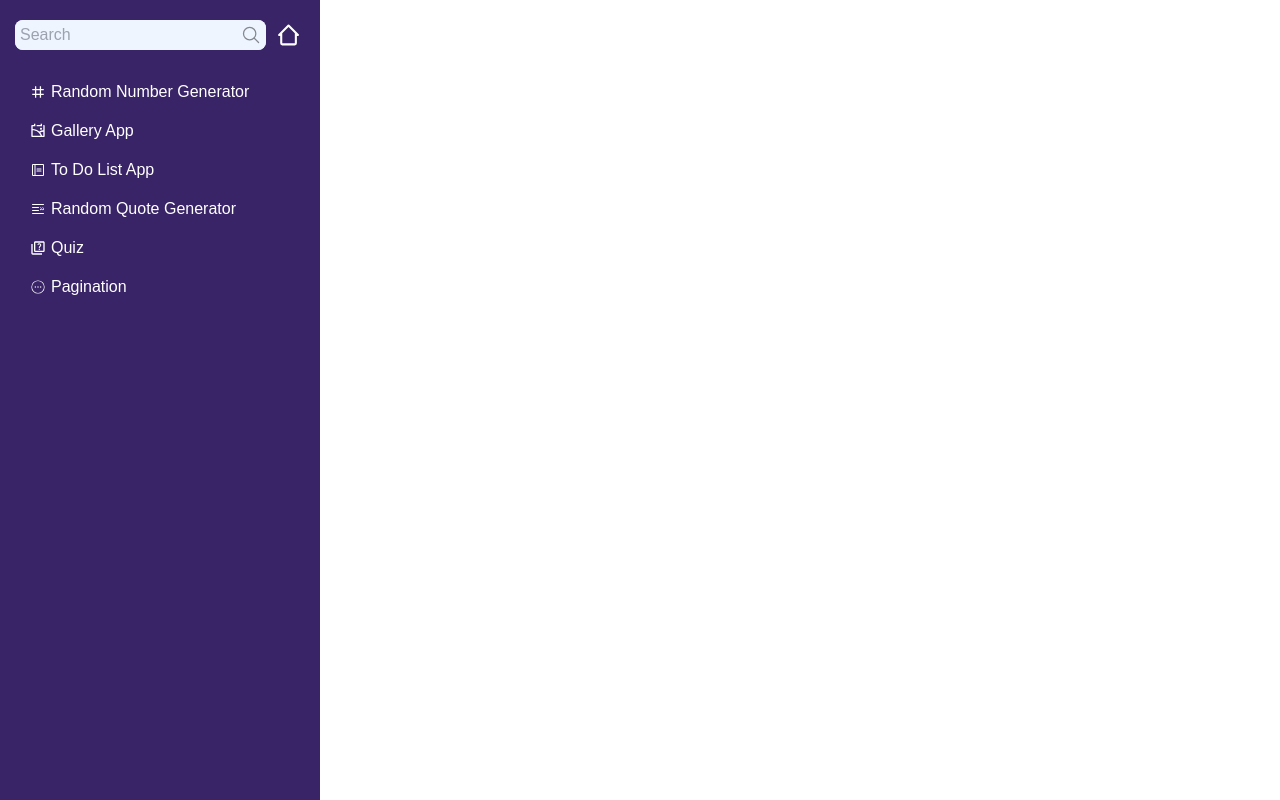
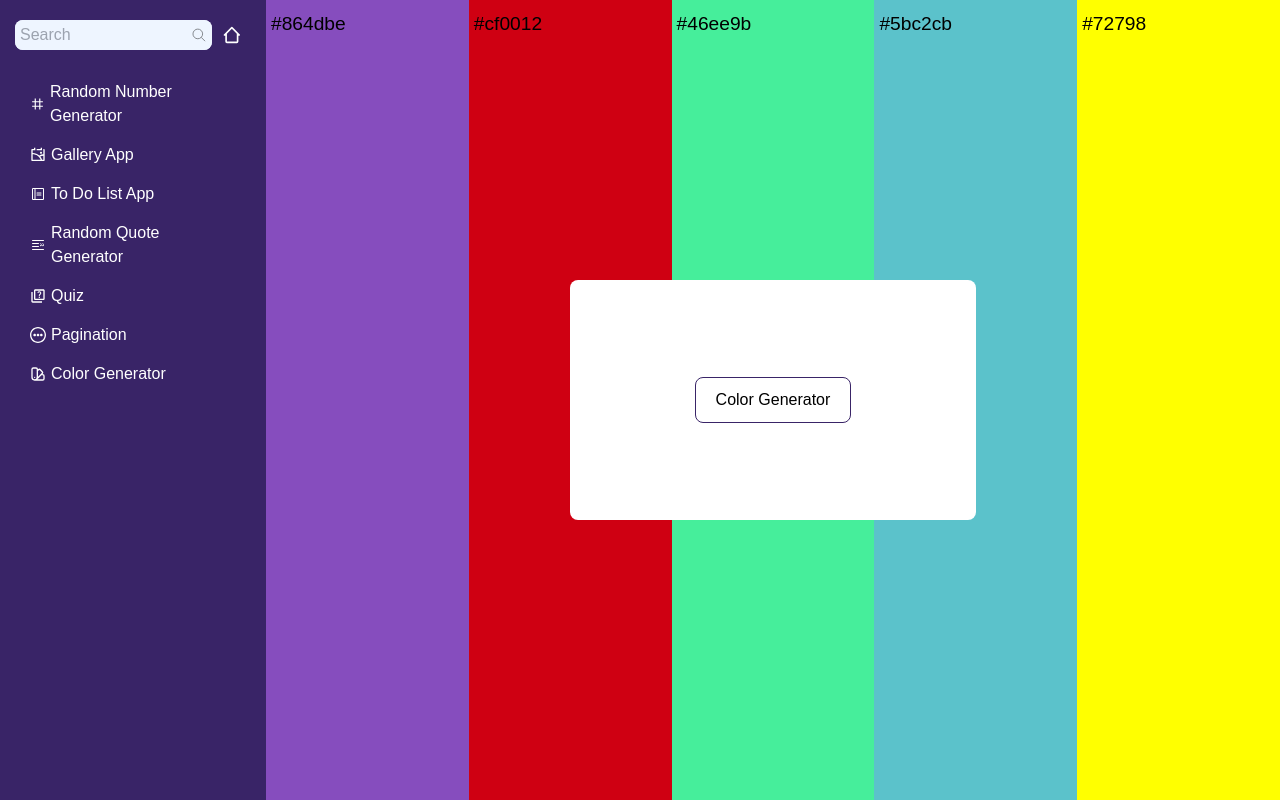
Before and after one commit to thealiyarov/ReactAppsProjects, a React (Create React App) app: page /colorgenerator in a window 1280 px wide. Built offline with nearby package versions, Linux system fonts and the light colour scheme.

Commit message:
ColorGenerator

```diff
--- a/package.json
+++ b/package.json
@@ -12,6 +12,7 @@
     "react-icons": "^5.0.1",
     "react-router-dom": "^6.21.2",
     "react-scripts": "5.0.1",
+    "react-toastify": "^10.0.4",
     "web-vitals": "^2.1.4"
   },
   "scripts": {
--- a/src/App.js
+++ b/src/App.js
@@ -8,6 +8,7 @@ import Home from "./Components/Home/Home.js";
 import RandomQuote from "./Components/RandomQuote/RandomQuote.js";
 import Quiz from "./Components/Quiz/Quiz.js";
 import Pagination from "./Components/Pagination/Pagination.js";
+import ColorGenerator from "./Components/ColorGenerator/ColorGenerator.js";
 
 
 function App() {
@@ -23,6 +24,7 @@ function App() {
          <Route path="/randomquote" element={<RandomQuote />} />
          <Route path="/quiz" element={<Quiz />} />
          <Route path="/pagination" element={<Pagination />} />
+         <Route path="/colorgenerator" element={<ColorGenerator />} />
 
       </Routes>
     </div>
--- /dev/null
+++ b/src/Components/ColorGenerator/ColorGenerator.js
@@ -0,0 +1,57 @@
+import React, { useEffect, useState } from "react";
+import { ToastContainer, toast } from 'react-toastify';
+import 'react-toastify/dist/ReactToastify.css';
+
+function ColorGenerator() {
+  const [color, setColor] = useState({color1:"#fffff",color2:"blue",color3:"green",color4:"pink",color5:"yellow"});
+
+  useEffect(()=>{
+    const random1= "#" + Math.floor(Math.random() * 16777721).toString(16)
+    const random2= "#" + Math.floor(Math.random() * 16777721).toString(16)
+    const random3= "#" + Math.floor(Math.random() * 16777721).toString(16)
+    const random4= "#" + Math.floor(Math.random() * 16777721).toString(16)
+    const random5= "#" + Math.floor(Math.random() * 16777721).toString(16)
+    setColor({
+        color1:random1,color2:random2,color3:random3,color4:random4,color5:random5,
+    })
+  },[])
+
+  function generatorFn() {
+    const random1= "#" + Math.floor(Math.random() * 16777721).toString(16)
+    const random2= "#" + Math.floor(Math.random() * 16777721).toString(16)
+    const random3= "#" + Math.floor(Math.random() * 16777721).toString(16)
+    const random4= "#" + Math.floor(Math.random() * 16777721).toString(16)
+    const random5= "#" + Math.floor(Math.random() * 16777721).toString(16)
+    setColor({
+        color1:random1,color2:random2,color3:random3,color4:random4,color5:random5,
+    })
+  }
+  const notify1 = () => toast(color.color1 + " copied");
+  const notify2 = () => toast(color.color2 + " copied");
+  const notify3 = () => toast(color.color3 + " copied");
+  const notify4 = () => toast(color.color4 + " copied");
+  const notify5 = () => toast(color.color5 + " copied");
+  return (
+    <div className="Container relative flex  bg-[#e9e6e5] justify-center items-center w-[100%]">
+        <div style={{backgroundColor:color.color1}} className=" text-[1.2rem] cursor-pointer h-[100vh]   w-[20%]"  onClick={()=>navigator.clipboard.writeText(color.color1)} ><div className="pt-[10px]   pl-[5px] w-[100%] h-[100%]" onClick={notify1}>
+            {color.color1}</div></div>
+        <div style={{backgroundColor:color.color2}} className=" text-[1.2rem] cursor-pointer h-[100vh]  w-[20%] " onClick={()=>navigator.clipboard.writeText(color.color2)} ><div  className="pt-[10px] pl-[5px] w-[100%] h-[100%]" onClick={notify2}>
+            {color.color2}</div></div>
+        <div style={{backgroundColor:color.color3}} className="text-[1.2rem] cursor-pointer h-[100vh]  w-[20%] " onClick={()=>navigator.clipboard.writeText(color.color3)} ><div className="pt-[10px] pl-[5px] w-[100%] h-[100%]" onClick={notify3}>
+            {color.color3}</div></div>
+        <div style={{backgroundColor:color.color4}} className="text-[1.2rem] cursor-pointer h-[100vh]  w-[20%] " onClick={()=>navigator.clipboard.writeText(color.color4)} ><div className=" pt-[10px] pl-[5px] w-[100%] h-[100%]" onClick={notify4}>
+            {color.color4}</div></div>
+        <div style={{backgroundColor:color.color5}} className="text-[1.2rem] cursor-pointer h-[100vh]  w-[20%] " onClick={()=>navigator.clipboard.writeText(color.color5)} ><div className=" pt-[10px] pl-[5px] w-[100%] h-[100%]" onClick={notify5}>
+            {color.color5}</div></div>
+        <div className="main absolute w-[40%] justify-around items-center bg-white  h-[30%] flex  rounded-[8px] ">
+          <button onClick={generatorFn} className="border border-solid-[1px] border-[#392467]  px-[20px] py-[10px] rounded-[8px]">
+            Color Generator
+          </button>
+
+      </div>
+      <ToastContainer theme="dark" position="bottom-right" />
+    </div>
+  );
+}
+
+export default ColorGenerator;
--- a/src/Components/Menu/Menu.js
+++ b/src/Components/Menu/Menu.js
@@ -7,7 +7,8 @@ import { BiHomeAlt2 } from "react-icons/bi";
 import { PiNotebook } from "react-icons/pi";
 import { BsBlockquoteRight } from "react-icons/bs";
 import { MdOutlineQuiz } from "react-icons/md";
-import { CiCircleMore } from "react-icons/ci";
+import { CgMoreO } from "react-icons/cg";
+import { HiOutlineColorSwatch } from "react-icons/hi";
 
 import "./Menu.css"
 function Menu() {
@@ -19,7 +20,8 @@ function Menu() {
         {to:"/todolistapp", name:'To Do List App' , icon:<PiNotebook />},
         {to:"/randomquote", name:'Random Quote Generator',icon:<BsBlockquoteRight />},
         {to:"/quiz", name:'Quiz',icon:<MdOutlineQuiz />},
-        {to:"/pagination", name:'Pagination',icon:<CiCircleMore />},
+        {to:"/pagination", name:'Pagination',icon:<CgMoreO />},
+        {to:"/colorgenerator", name:'Color Generator',icon:<HiOutlineColorSwatch />},
     ]
 
     function searchFn(e){
```
Also changed, not shown: 1 other file (tests, documents, lock files or other folders).
